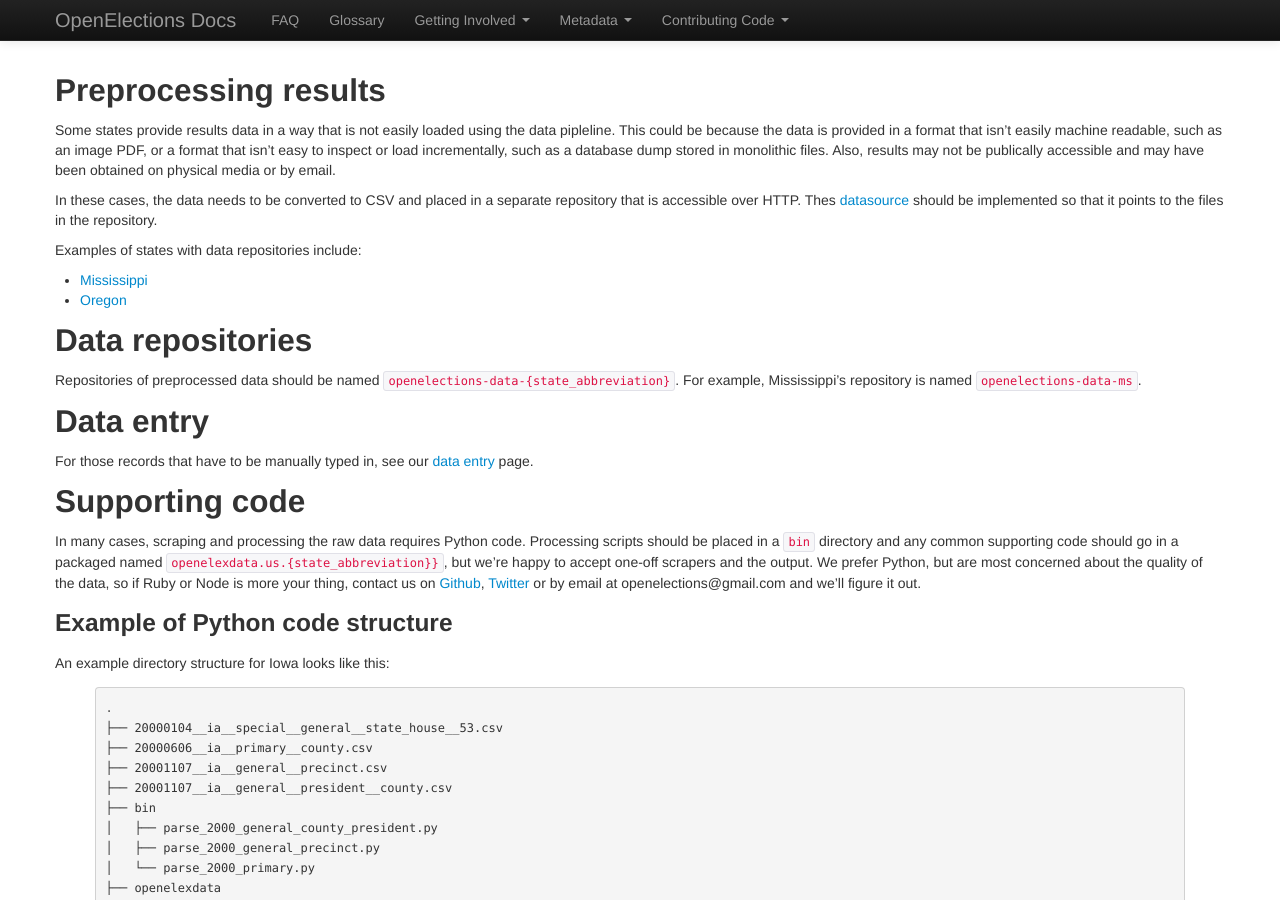
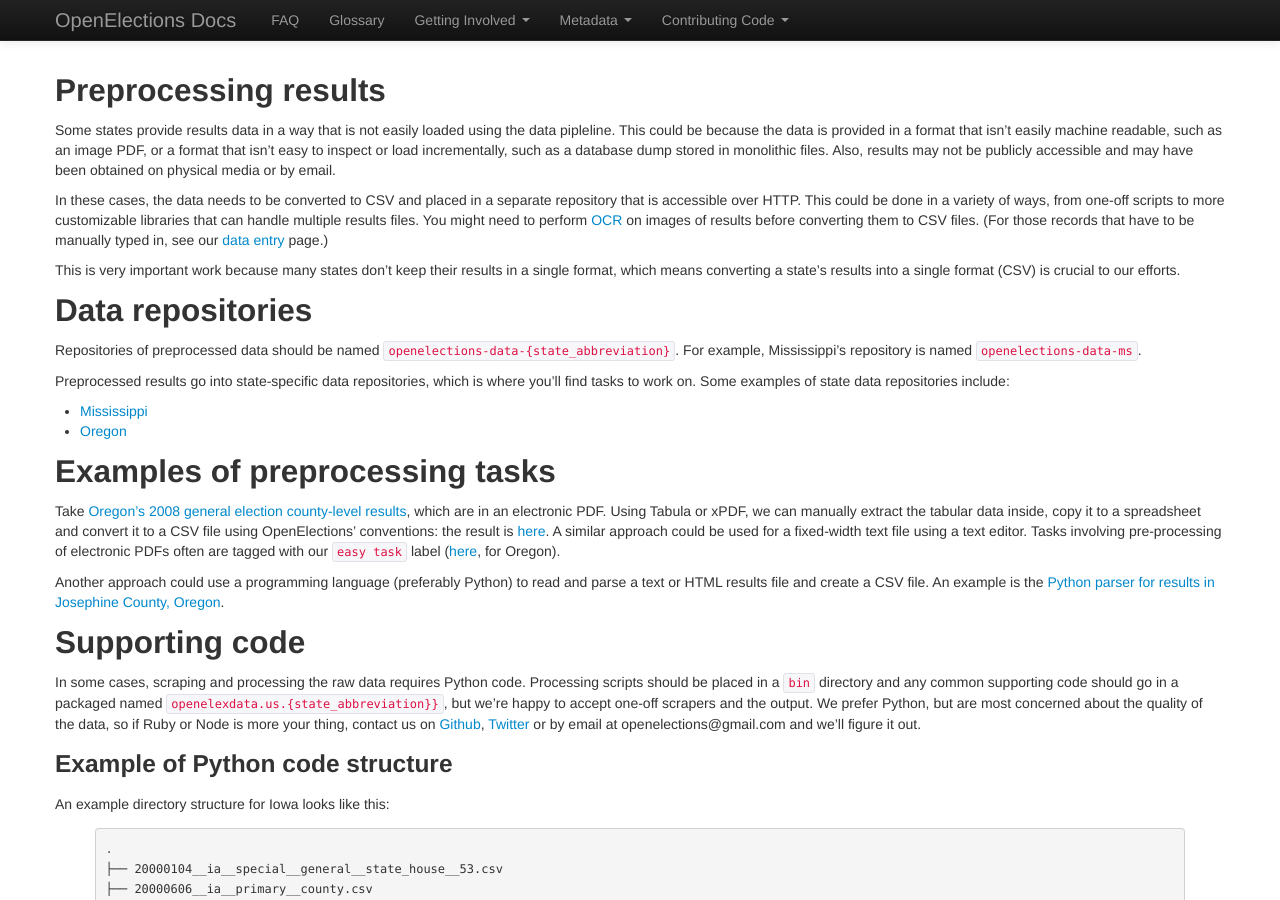
Before and after one commit to openelections/docs, a Jekyll site: the page built from preprocessing.md, in a window 1280 px wide and 900 px high. Built offline with Jekyll 4.4.1, drawn with Linux system fonts in a browser that asks for light colours; nearby versions of some CDN libraries; some web fonts are replaced.

Commit message:
preprocessing docs

```diff
--- a/preprocessing.md
+++ b/preprocessing.md
@@ -6,26 +6,30 @@ permalink: /guide/preprocessing/
 
 ## Preprocessing results
 
-Some states provide results data in a way that is not easily loaded using the data pipleline.  This could be because the data is provided in a format that isn't easily machine readable, such as an image PDF, or a format that isn't easy to inspect or load incrementally, such as a database dump stored in monolithic files.  Also, results may not be publically accessible and may have been obtained on physical media or by email.
+Some states provide results data in a way that is not easily loaded using the data pipleline.  This could be because the data is provided in a format that isn't easily machine readable, such as an image PDF, or a format that isn't easy to inspect or load incrementally, such as a database dump stored in monolithic files.  Also, results may not be publicly accessible and may have been obtained on physical media or by email.
 
-In these cases, the data needs to be converted to CSV and placed in a separate repository that is accessible over HTTP.  Thes [datasource](/guide/#datasource) should be implemented so that it points to the files in the repository.
+In these cases, the data needs to be converted to CSV and placed in a separate repository that is accessible over HTTP. This could be done in a variety of ways, from one-off scripts to more customizable libraries that can handle multiple results files. You might need to perform [OCR](https://en.wikipedia.org/wiki/Optical_character_recognition) on images of results before converting them to CSV files. (For those records that have to be manually typed in, see our [data entry](http://docs.openelections.net/data-entry/) page.)
 
-Examples of states with data repositories include:
-
-* [Mississippi](http://github.com/openelections/openelections-data-ms)
-* [Oregon](http://github.com/openelections/openelections-data-or)
+This is very important work because many states don't keep their results in a single format, which means converting a state's results into a single format (CSV) is crucial to our efforts.
 
 ## Data repositories
 
 Repositories of preprocessed data should be named ``openelections-data-{state_abbreviation}``.  For example, Mississippi's repository is named ``openelections-data-ms``.
 
-## Data entry
+Preprocessed results go into state-specific data repositories, which is where you'll find tasks to work on. Some examples of state data repositories include:
 
-For those records that have to be manually typed in, see our [data entry](http://docs.openelections.net/data-entry/) page.
+* [Mississippi](http://github.com/openelections/openelections-data-ms)
+* [Oregon](http://github.com/openelections/openelections-data-or)
+
+## Examples of preprocessing tasks
+
+Take [Oregon's 2008 general election county-level results](http://sos.oregon.gov/elections/Documents/results/results-11-2008.pdf), which are in an electronic PDF. Using Tabula or xPDF, we can manually extract the tabular data inside, copy it to a spreadsheet and convert it to a CSV file using OpenElections' conventions: the result is [here](https://github.com/openelections/openelections-data-or/blob/master/2008/20081104__or__general.csv). A similar approach could be used for a fixed-width text file using a text editor. Tasks involving pre-processing of electronic PDFs often are tagged with our `easy task` label ([here](https://github.com/openelections/openelections-data-or/labels/easy%20task), for Oregon).
+
+Another approach could use a programming language (preferably Python) to read and parse a text or HTML results file and create a CSV file. An example is the [Python parser for results in Josephine County, Oregon](https://github.com/openelections/openelections-data-or/blob/master/josephine_parser.py).
 
 ## Supporting code
 
-In many cases, scraping and processing the raw data requires Python code.  Processing scripts should be placed in a ``bin`` directory and any common supporting code should go in a packaged named ``openelexdata.us.{state_abbreviation}}``, but we're happy to accept one-off scrapers and the output. We prefer Python, but are most concerned about the quality of the data, so if Ruby or Node is more your thing, contact us on [Github](https://github.com/openelections), [Twitter](https://twitter.com/openelex) or by email at openelections@gmail.com and we'll figure it out.
+In some cases, scraping and processing the raw data requires Python code.  Processing scripts should be placed in a ``bin`` directory and any common supporting code should go in a packaged named ``openelexdata.us.{state_abbreviation}}``, but we're happy to accept one-off scrapers and the output. We prefer Python, but are most concerned about the quality of the data, so if Ruby or Node is more your thing, contact us on [Github](https://github.com/openelections), [Twitter](https://twitter.com/openelex) or by email at openelections@gmail.com and we'll figure it out.
 
 ### Example of Python code structure
 
```
Also changed, not shown: easy-tasks.md (+2 -0 lines).
